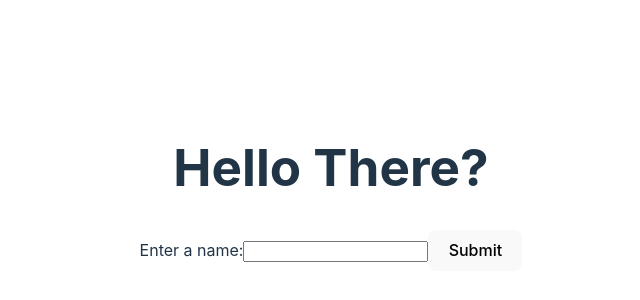
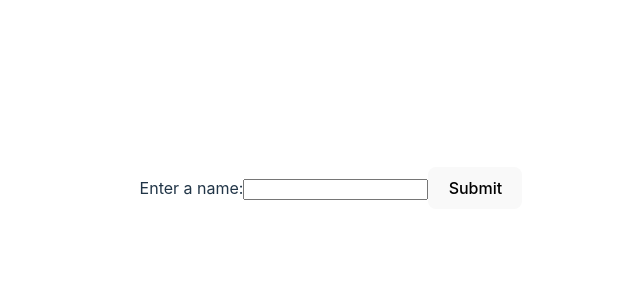
Before and after one commit to kennedymahoro/createInputTag, a React (Vite) app in the folder testmyapp/: page / in a window 1280 px wide. Shown: the part 212-512 px from the top of the page, without its empty margins (309-949 px from the left). Built offline with nearby package versions, Linux system fonts and the light colour scheme.

Commit message:
moved the state from com/inputTag to App.jsx

```diff
--- a/testmyapp/src/App.jsx
+++ b/testmyapp/src/App.jsx
@@ -1,10 +1,17 @@
 import './App.css'
 import InputTag from "./Components/InputTag.jsx"
+import {useState} from "react"
 function App() {
+  const [name, setName] = useState('');
+  const changeName = (e) => {
+    setName(e.target.value)
+  }
+  const log = () => {
+    console.log(`Your name is ${name}`)
+  }
   return (
     <div>
-      <h1>Hello There?</h1>
-      <InputTag />
+        <InputTag lable="name" name={name} setName={changeName} log={log}/>
     </div>
   )
 }
```
